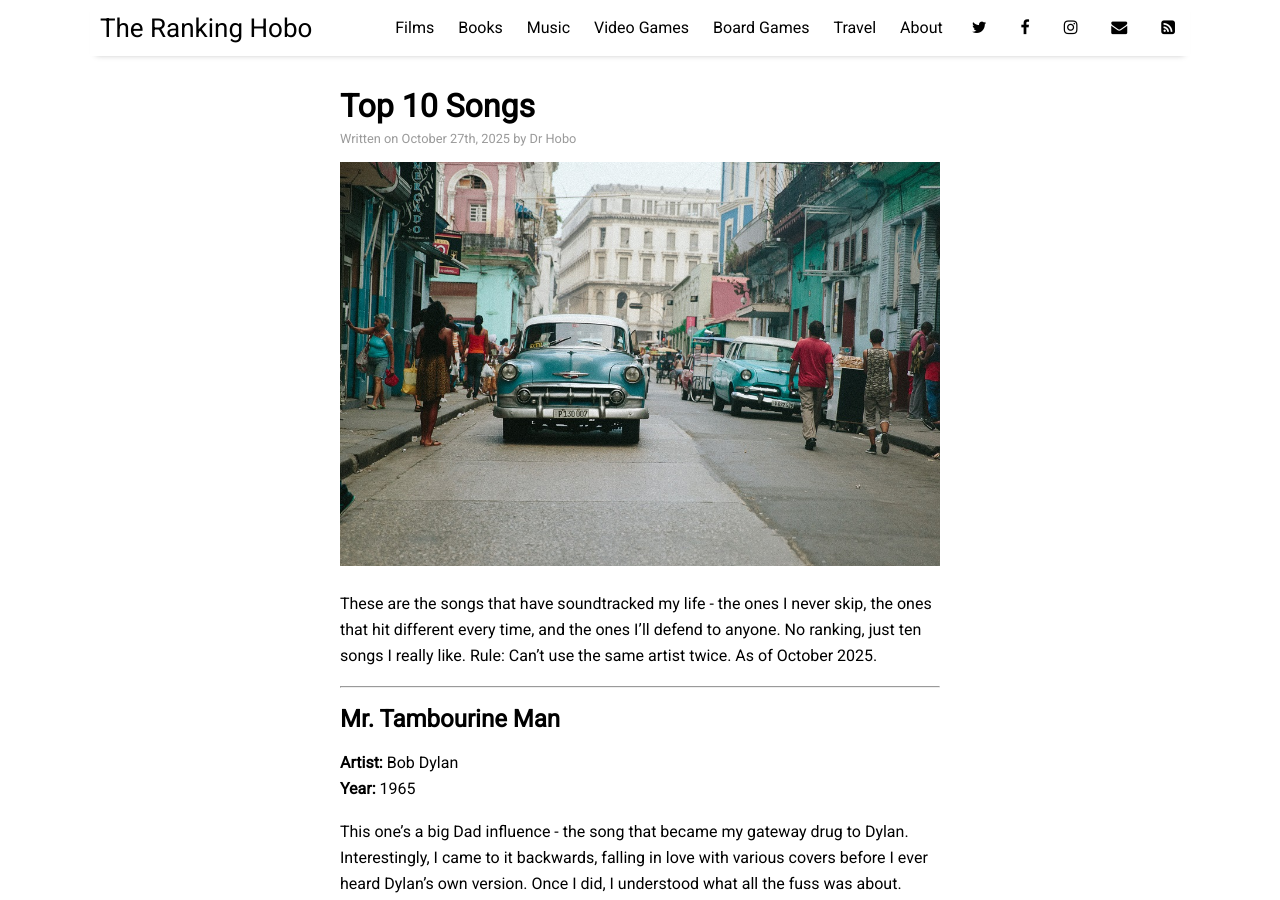
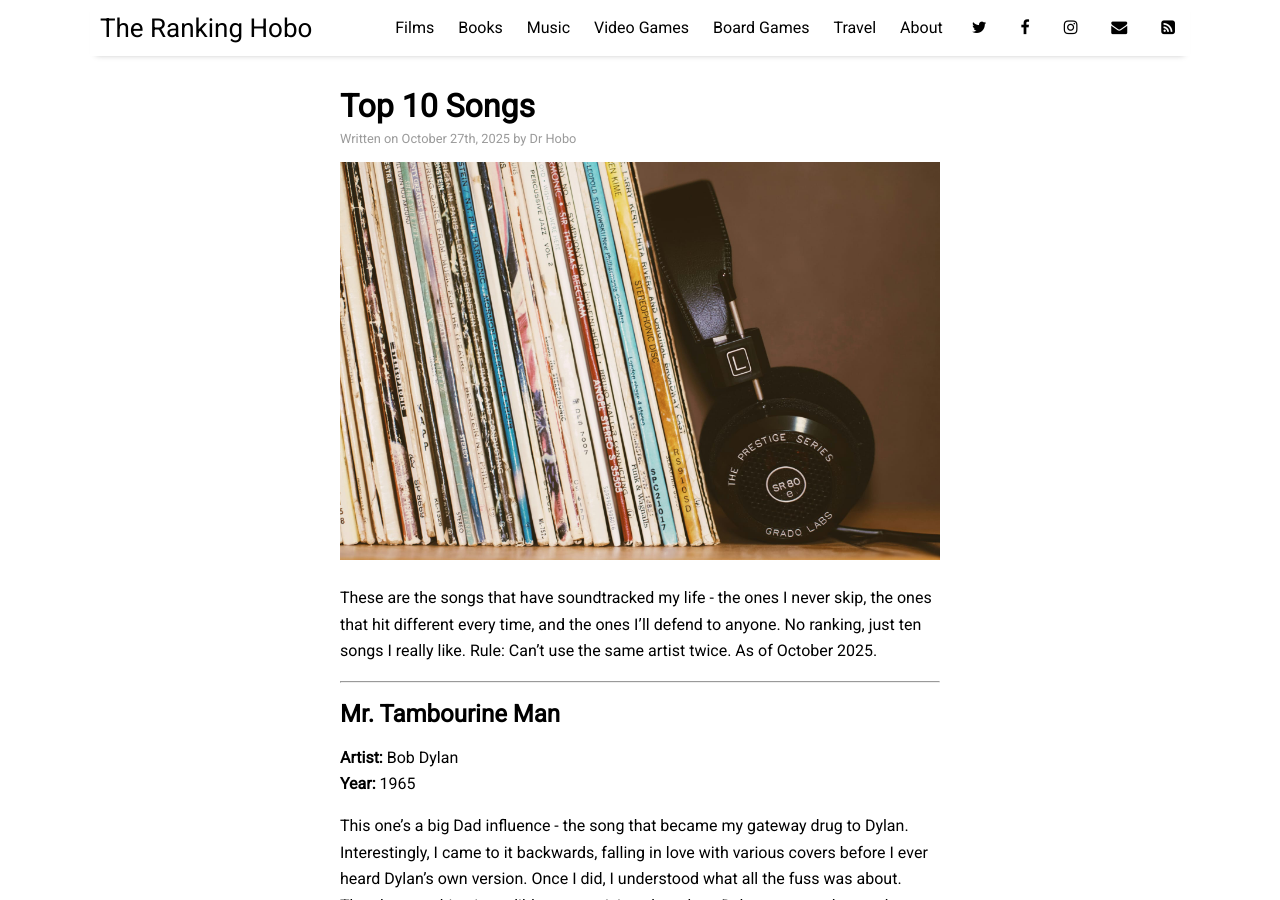
Before and after one commit to TheDrHobo/thedrhobo.github.io, a Jekyll site: the page built from _posts/2025-10-27-top-10-songs.md, in a window 1280 px wide and 900 px high. Built offline with Jekyll 4.4.1, drawn with Linux system fonts in a browser that asks for light colours; nearby versions of some CDN libraries.

Commit message:
Update 2025-10-27-top-10-songs.md

```diff
--- a/_posts/2025-10-27-top-10-songs.md
+++ b/_posts/2025-10-27-top-10-songs.md
@@ -4,7 +4,7 @@ title: "Top 10 Songs"
 author: "Dr Hobo"
 categories: music
 tags: [music, songs, top10]
-image: cuba-1.jpg
+image: Music.jpg
 ---
 
 These are the songs that have soundtracked my life - the ones I never skip, the ones that hit different every time, and the ones I'll defend to anyone. No ranking, just ten songs I really like. Rule: Can't use the same artist twice. As of October 2025.
```
